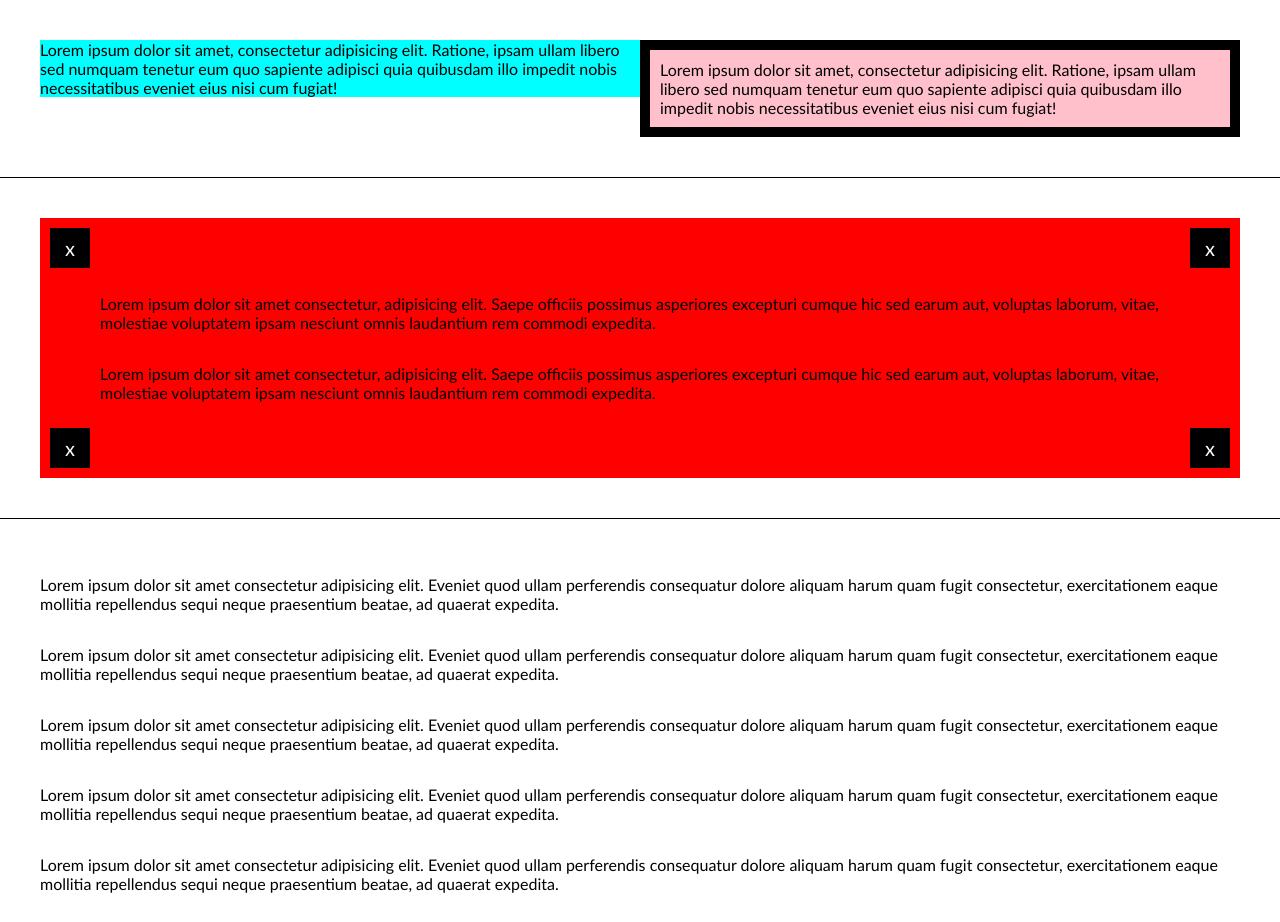
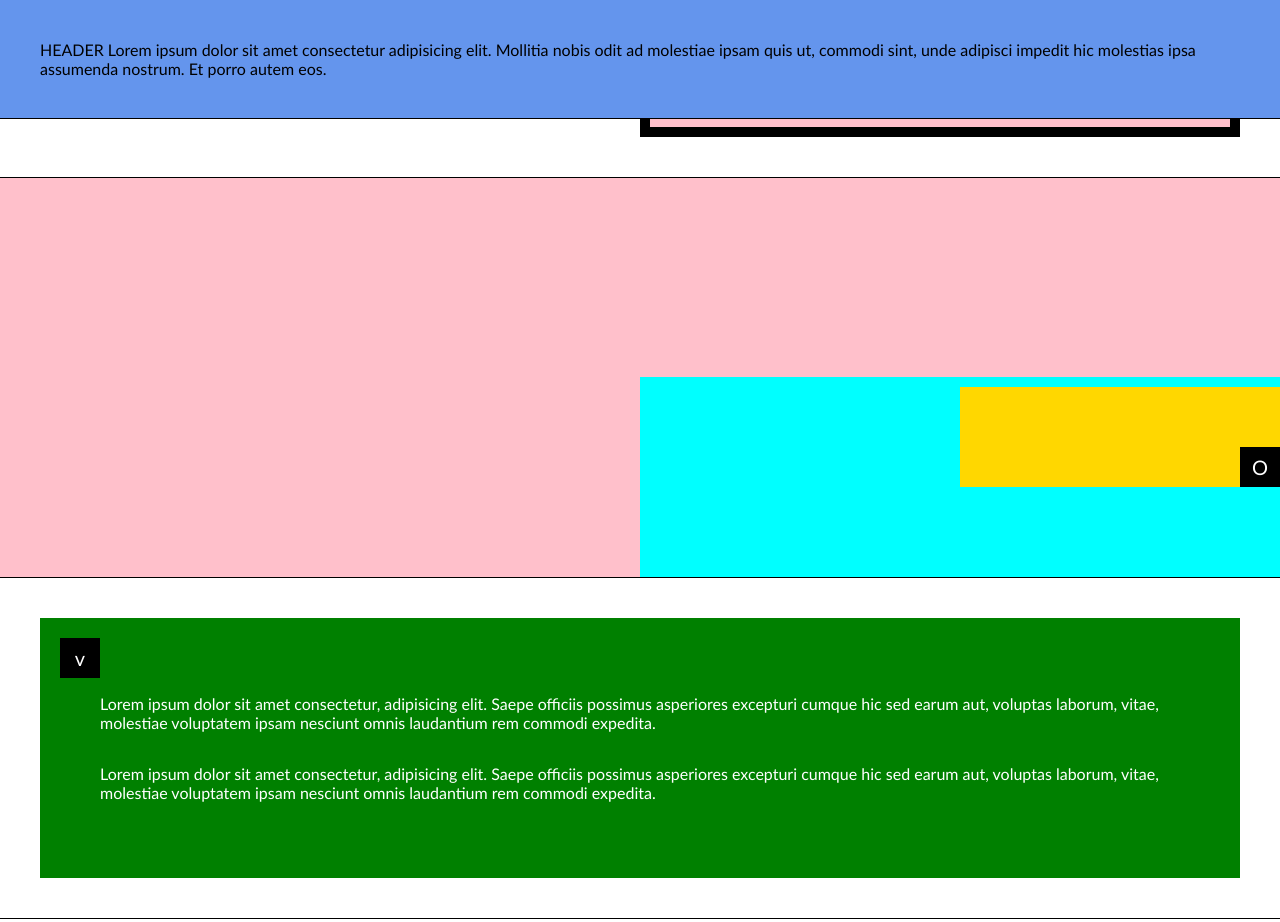
Before and after one commit to front-end-by-rimantas/42-grupe-position, a website: page index.html in a window 1280 px wide. Shown: the top 922 px of the page. Drawn offline with Linux system fonts and the light colour scheme.

Commit message:
More positioning

```diff
--- a/css/main.css
+++ b/css/main.css
@@ -12,6 +12,7 @@ body {
     position: relative;
 }
 
+header,
 section {
     display: inline-block;
     width: 100%;
@@ -73,8 +74,80 @@ p {
 .bottom-left {
     bottom: 10px;
     left: 10px;
+    z-index: 2;
 }
 .bottom-right {
     bottom: 10px;
     right: 10px;
 }
+
+.agurkas {
+    display: inline-block;
+    width: 100%;
+    padding: 60px;
+    background-color: green;
+    color: #fff;
+    position: relative;
+}
+.check {
+    width: 40px;
+    height: 40px;
+    float: left;
+    line-height: 40px;
+    text-align: center;
+    font-size: 20px;
+    background-color: #000;
+    color: #fff;
+    position: absolute;
+    top: 20px;
+    bottom: 20px;
+    left: 20px;
+    right: 20px;
+}
+
+.a {
+    background-color: pink;
+    height: 400px;
+    position: relative;
+}
+.b {
+    display: inline-block;
+    width: 50%;
+    height: 200px;
+    background-color: aqua;
+    color: #000;
+    position: absolute;
+    bottom: 0;
+    right: 0;
+}
+.c {
+    display: inline-block;
+    width: 50%;
+    height: 100px;
+    background-color: gold;
+    color: #000;
+    position: absolute;
+    top: 10px;
+    right: 0;
+}
+
+.open {
+    width: 40px;
+    height: 40px;
+    float: left;
+    line-height: 40px;
+    text-align: center;
+    font-size: 20px;
+    background-color: #000;
+    color: #fff;
+    position: absolute;
+    bottom: 0;
+    right: 0;
+}
+
+header {
+    position: fixed;
+    top: 0;
+    z-index: 1;
+    background-color: cornflowerblue;
+}
--- a/index.html
+++ b/index.html
@@ -13,6 +13,26 @@
     <section>
         <div class="box-default">Lorem ipsum dolor sit amet, consectetur adipisicing elit. Ratione, ipsam ullam libero sed numquam tenetur eum quo sapiente adipisci quia quibusdam illo impedit nobis necessitatibus eveniet eius nisi cum fugiat!</div>
         <div class="box">Lorem ipsum dolor sit amet, consectetur adipisicing elit. Ratione, ipsam ullam libero sed numquam tenetur eum quo sapiente adipisci quia quibusdam illo impedit nobis necessitatibus eveniet eius nisi cum fugiat!</div>
+    </section>
+
+    <section class="a">
+        <div class="b">
+            <div class="c">
+                <div class="open">O</div>
+            </div>
+        </div>
+    </section>
+
+    <header>
+        HEADER Lorem ipsum dolor sit amet consectetur adipisicing elit. Mollitia nobis odit ad molestiae ipsam quis ut, commodi sint, unde adipisci impedit hic molestias ipsa assumenda nostrum. Et porro autem eos.
+    </header>
+
+    <section>
+        <div class="agurkas">
+            <div class="check">v</div>
+            <p>Lorem ipsum dolor sit amet consectetur, adipisicing elit. Saepe officiis possimus asperiores excepturi cumque hic sed earum aut, voluptas laborum, vitae, molestiae voluptatem ipsam nesciunt omnis laudantium rem commodi expedita.</p>
+            <p>Lorem ipsum dolor sit amet consectetur, adipisicing elit. Saepe officiis possimus asperiores excepturi cumque hic sed earum aut, voluptas laborum, vitae, molestiae voluptatem ipsam nesciunt omnis laudantium rem commodi expedita.</p>
+        </div>
     </section>
 
     <section class="pom-sec">
@@ -32,6 +52,11 @@
         <p>Lorem ipsum dolor sit amet consectetur adipisicing elit. Eveniet quod ullam perferendis consequatur dolore aliquam harum quam fugit consectetur, exercitationem eaque mollitia repellendus sequi neque praesentium beatae, ad quaerat expedita.</p>
         <p>Lorem ipsum dolor sit amet consectetur adipisicing elit. Eveniet quod ullam perferendis consequatur dolore aliquam harum quam fugit consectetur, exercitationem eaque mollitia repellendus sequi neque praesentium beatae, ad quaerat expedita.</p>
         <p>Lorem ipsum dolor sit amet consectetur adipisicing elit. Eveniet quod ullam perferendis consequatur dolore aliquam harum quam fugit consectetur, exercitationem eaque mollitia repellendus sequi neque praesentium beatae, ad quaerat expedita.</p>
+        <p>Lorem ipsum dolor sit amet consectetur adipisicing elit. Eveniet quod ullam perferendis consequatur dolore aliquam harum quam fugit consectetur, exercitationem eaque mollitia repellendus sequi neque praesentium beatae, ad quaerat expedita.</p>
+        <p>Lorem ipsum dolor sit amet consectetur adipisicing elit. Eveniet quod ullam perferendis consequatur dolore aliquam harum quam fugit consectetur, exercitationem eaque mollitia repellendus sequi neque praesentium beatae, ad quaerat expedita.</p>
+        <p>Lorem ipsum dolor sit amet consectetur adipisicing elit. Eveniet quod ullam perferendis consequatur dolore aliquam harum quam fugit consectetur, exercitationem eaque mollitia repellendus sequi neque praesentium beatae, ad quaerat expedita.</p>
+        <p>Lorem ipsum dolor sit amet consectetur adipisicing elit. Eveniet quod ullam perferendis consequatur dolore aliquam harum quam fugit consectetur, exercitationem eaque mollitia repellendus sequi neque praesentium beatae, ad quaerat expedita.</p>
+        <p>Lorem ipsum dolor sit amet consectetur adipisicing elit. Eveniet quod ullam perferendis consequatur dolore aliquam harum quam fugit consectetur, exercitationem eaque mollitia repellendus sequi neque praesentium beatae, ad quaerat expedita.</p>
     </section>
 </body>
 
```
